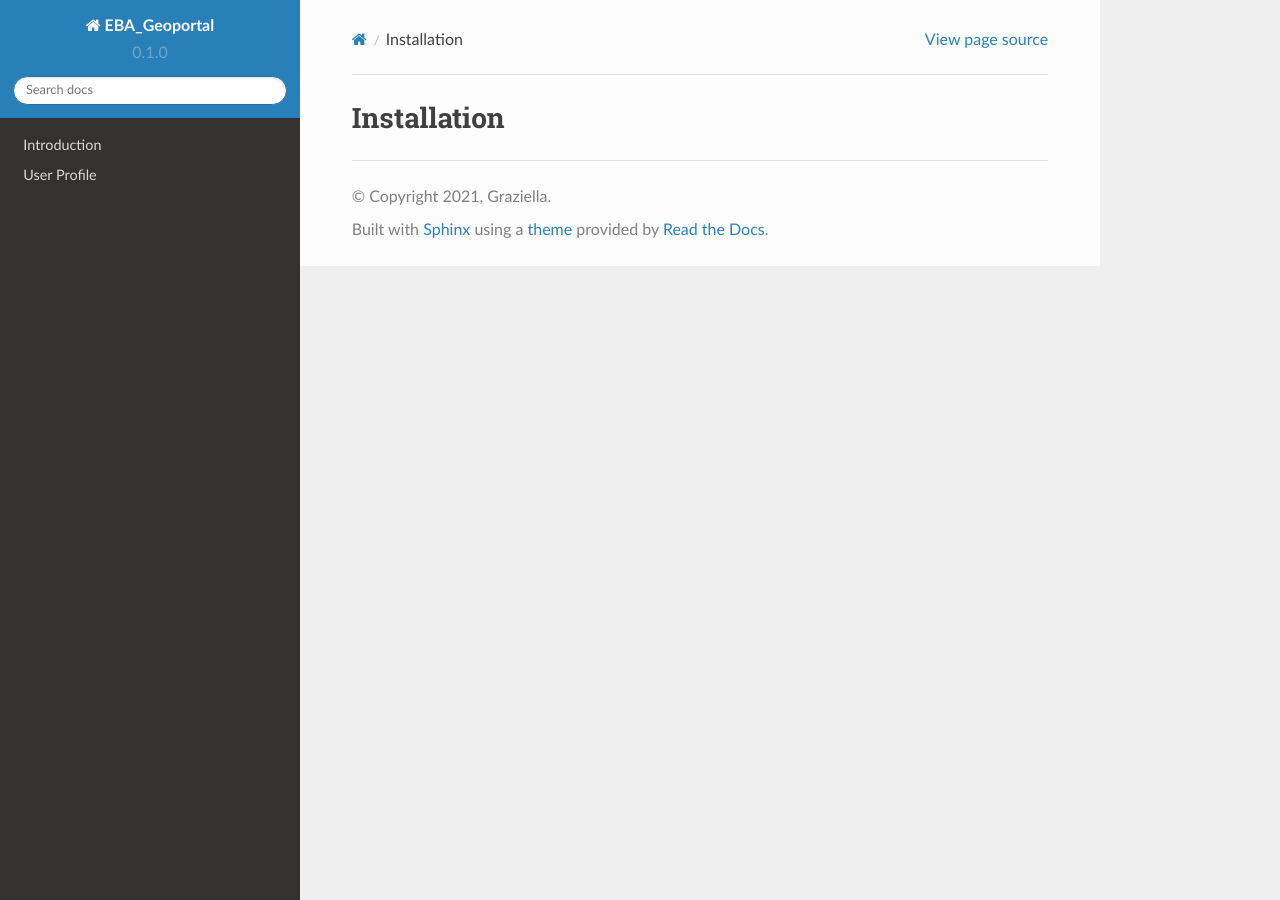
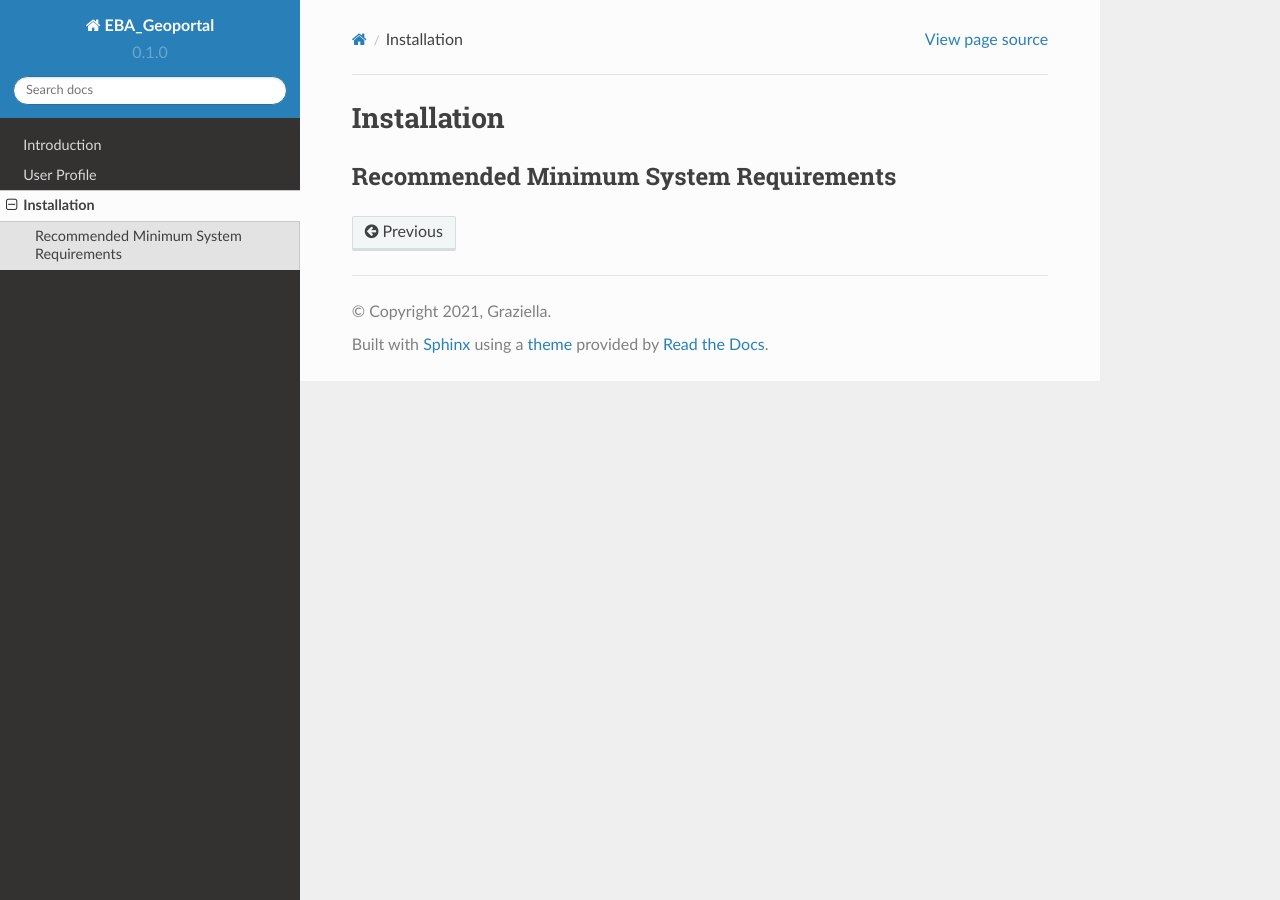
Before and after one commit to anjogu/ebageoportal-tutorial, a Sphinx documentation site: the page built from docs/source/installation.rst, in a window 1280 px wide. Built offline with Sphinx 7.4.7 and the Read the Docs theme 2.0.0, drawn with Linux system fonts in a browser that asks for light colours; pages that are not in the unit, such as notebooks, are missing from menus.

Commit message:
chapter1 update

```diff
--- a/docs/source/index.rst
+++ b/docs/source/index.rst
@@ -17,4 +17,4 @@ Contents
 
    Introduction
    User profile
-   Installation
+   installation
--- a/docs/source/installation.rst
+++ b/docs/source/installation.rst
@@ -1,2 +1,10 @@
 Installation
-----------------
+=====
+
+.. toctree::
+   :maxdepth: 2
+   :caption: Contents:
+
+------------
+Recommended Minimum System Requirements
+------------
```
